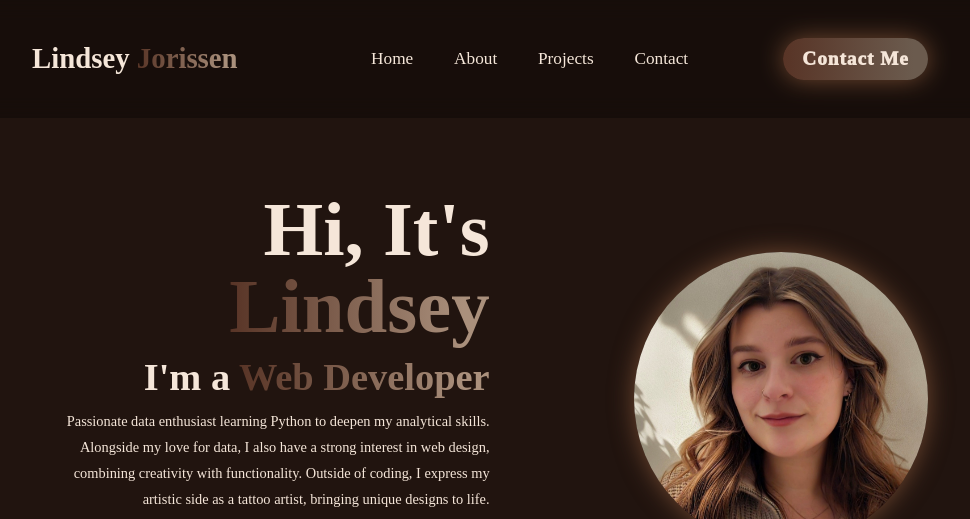
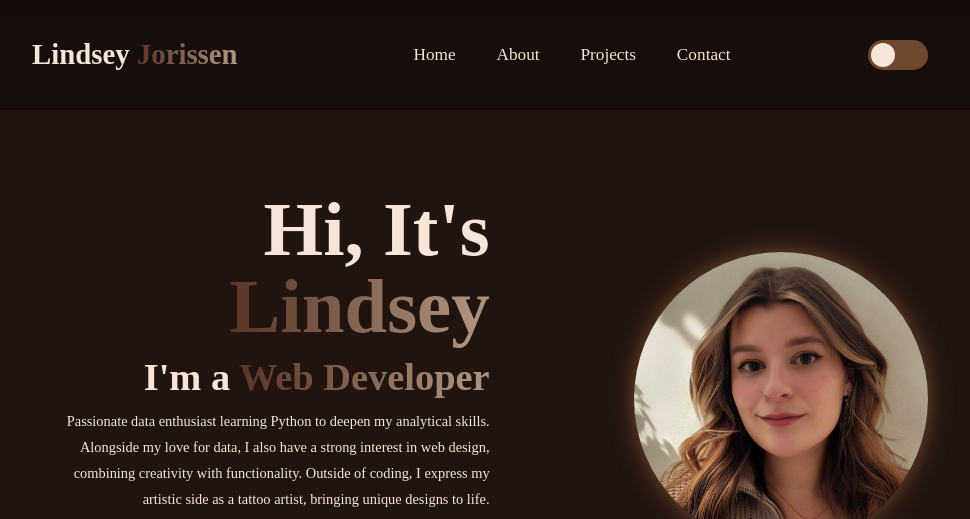
Before and after one commit to LindseyJorissen/Portfolio-Website, a plain HTML site: page index.html in a window 1280 px wide. Shown: the top 519 px of the page, without its empty margins (160-1130 px from the left). Drawn offline with nearby package versions, Linux system fonts and the light colour scheme.

Commit message:
Light and dark mode added

```diff
--- a/index.html
+++ b/index.html
@@ -11,7 +11,7 @@
 
 <body>
 
-  <header id="header" class="header">
+  <header class="header">
     <a href="#home" class="logo">
       Lindsey <span>Jorissen</span>
     </a>
@@ -22,8 +22,11 @@
       <a href="#projects">Projects</a>
       <a href="#contact">Contact</a>
     </nav>
-    <button class="gradient-btn">Contact Me</button>
-  </header>
+    <label class="theme-switch">
+      <input type="checkbox" id="theme-toggle">
+      <span class="slider"></span>
+    </label>
+      </header>
 
   <section id="home" class="home">
     <div class="home-content">
--- a/script.js
+++ b/script.js
@@ -1,12 +1,16 @@
-const header = document.getElementById("header");
-const aboutSection = document.getElementById("about");
+const toggleBtn = document.getElementById("theme-toggle");
+const body = document.body;
 
-window.addEventListener("scroll", function() {
-  const aboutSectionPosition = aboutSection.getBoundingClientRect().top;
+if (localStorage.getItem("theme") === "light") {
+  body.classList.add("light-mode");
+}
 
-  if (aboutSectionPosition <= window.innerHeight * 0.1) {
-    header.classList.add("hidden");
+toggleBtn.addEventListener("click", () => {
+  body.classList.toggle("light-mode");
+
+  if (body.classList.contains("light-mode")) {
+    localStorage.setItem("theme", "light");
   } else {
-    header.classList.remove("hidden");
+    localStorage.setItem("theme", "dark");
   }
 });
--- a/style.css
+++ b/style.css
@@ -5,13 +5,28 @@
   text-decoration: none;
   scroll-behavior: smooth;
   font-family: "Poppins";
+  transition: background-color 0.5s ease, color 0.5s ease;
+
 }
 
-:root {
+:root {/* Dark mode */
   --bg-color: #21140f;
   --second-bg-color: #130b08;
   --text-color: #F5E6D9;
   --main-color: #704830;
+  --light-gradient-color: #AA907C;
+  --dark-gradient-color: #583426;
+  --nav-color: rgba(0, 0, 0, 0.3);
+}
+
+.light-mode {/* Light mode */
+  --bg-color: #cdb19a;
+  --second-bg-color: #e2c8b4;
+  --text-color: #311b10;
+  --main-color: #907763;
+  --light-gradient-color: #583426;
+  --dark-gradient-color: #9a7355;
+  --nav-color:rgba(92, 60, 38, 0.3);
 }
 
 html {
@@ -30,20 +45,13 @@ body {
   top: 0;
   left: 0;
   padding: 4rem 15%;
-  background: rgba(0, 0, 0, 0.3);
+  background: var(--nav-color);
   backdrop-filter: blur(10px);
   display: flex;
   justify-content: space-between;
   align-items: center;
   z-index: 1000;
-  transition: opacity 0.3s ease-out, transform 0.3s ease-out;
 }
-
-.header.hidden {
-  opacity: 0;
-  transform: translateY(-100%);
-}
-
 
 #menu-icon {
   font-size: 3.5rem;
@@ -65,8 +73,8 @@ body {
 
 span {
   background: linear-gradient(270deg,
-      #AA907C 10%,
-      #583426 100%);
+      var(--light-gradient-color) 10%,
+      var(--dark-gradient-color) 100%);
   background-clip: text;
   color: transparent;
 }
@@ -81,8 +89,57 @@ span {
 }
 
 .navbar a:hover {
-  color: #583426;
-  border-bottom: 3px solid #583426;
+  color: var(--dark-gradient-color);
+  border-bottom: 3px solid var(--dark-gradient-color);
+}
+/* Toggle Switch Container */
+.theme-switch {
+  position: relative;
+  display: inline-block;
+  width: 60px;
+  height: 30px;
+}
+
+
+.theme-switch input {
+  opacity: 0;
+  width: 0;
+  height: 0;
+}
+
+
+.slider {
+  position: absolute;
+  cursor: pointer;
+  top: 0;
+  left: 0;
+  right: 0;
+  bottom: 0;
+  background: var(--main-color);
+  border-radius: 30px;
+  transition: 0.4s;
+}
+
+
+.slider::before {
+  content: "";
+  position: absolute;
+  height: 24px;
+  width: 24px;
+  left: 3px;
+  bottom: 3px;
+  background-color: var(--text-color);
+  border-radius: 50%;
+  transition: 0.4s;
+}
+
+
+input:checked + .slider {
+  background: var(--light-gradient-color);
+}
+
+input:checked + .slider::before {
+  transform: translateX(30px);
 }
 
 .gradient-btn {
@@ -90,8 +147,8 @@ span {
   padding: 1rem 2rem;
   border-radius: 3rem;
   background: linear-gradient(270deg,
-      #6b5b4e 10%,
-      #583426 100%);
+      var(--light-gradient-color) 10%,
+      var(--dark-gradient-color) 100%);
   letter-spacing: 1px;
   cursor: pointer;
   transition: 0.3s ease-in-out;
@@ -146,13 +203,14 @@ section {
   font-size: 1.5rem;
   font-weight: 500;
   line-height: 1.8;
+  transition: 0.01s ease-in-out;
 }
 
 .home-img img {
   width: 23vw;
   border-radius: 50%;
   box-shadow: 0 0 25px var(--main-color);
-  transition: 0.4s ease-in-out;
+  transition: 0.2s ease-in-out;
 }
 
 .home-img img:hover {
@@ -242,7 +300,7 @@ section {
 }
 
 ::-webkit-scrollbar-thumb {
-  background-color: #583426;
+  background-color: var(--dark-gradient-color);
 }
 
 ::-webkit-scrollbar-track {
```
